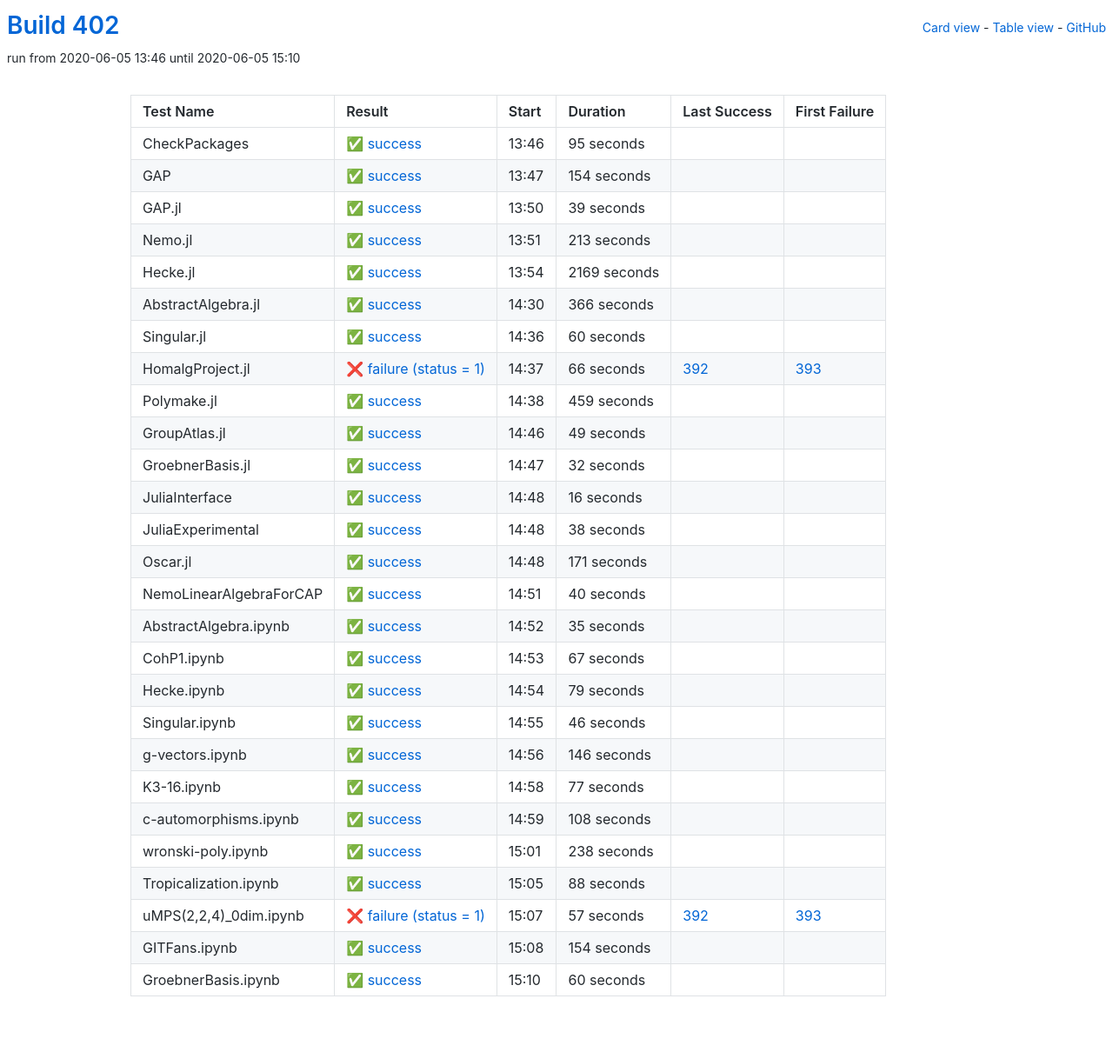
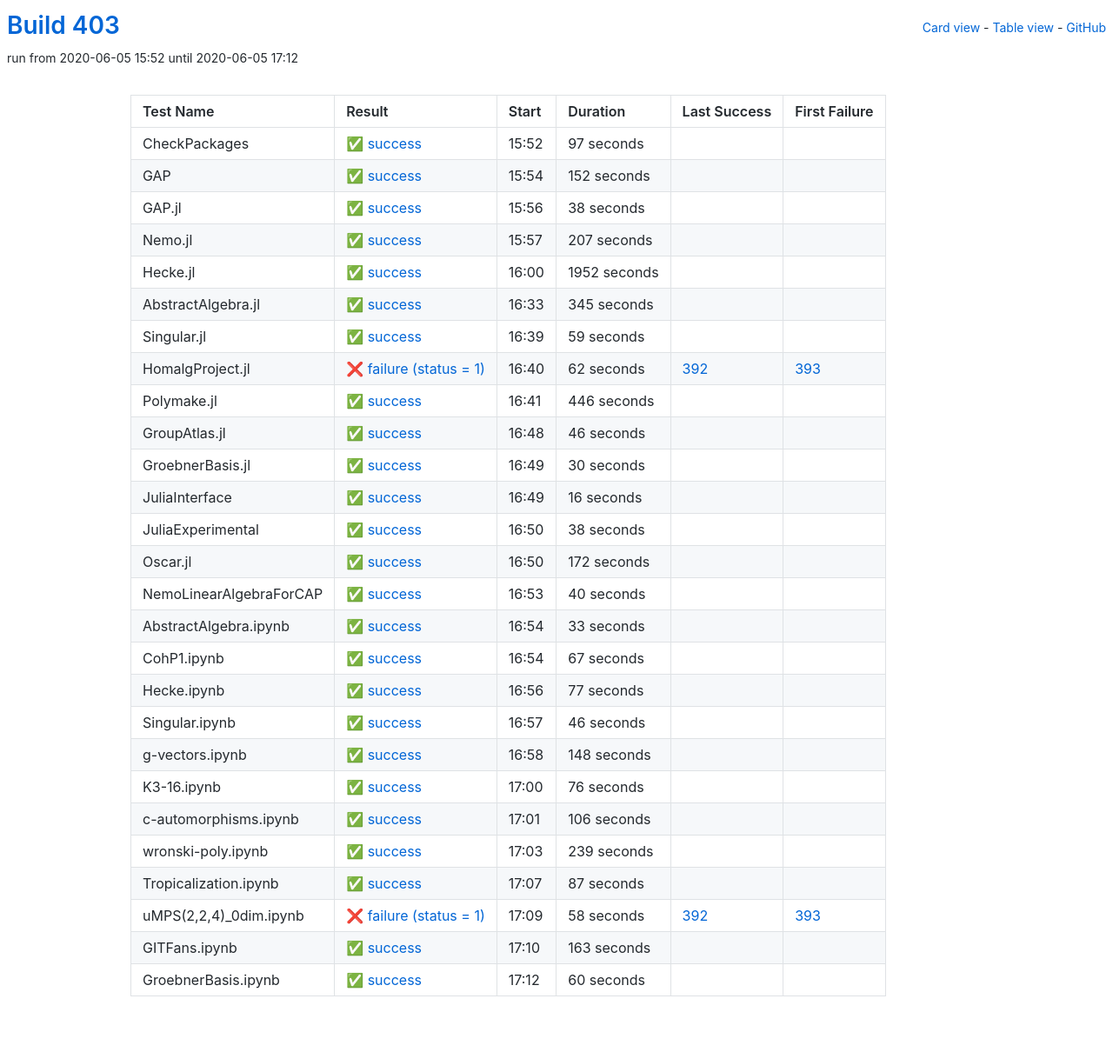
Before and after one commit to oscar-system/oscar-ci-status-1.4, a Jekyll site: the page built from table.html, in a window 1280 px wide. Shown: the whole page at 87% size. Built offline with Jekyll 4.4.1, drawn with Linux system fonts in a browser that asks for light colours.

Commit message:
Build 403

```diff
--- a/_data/ci.yml
+++ b/_data/ci.yml
@@ -1,137 +1,137 @@
-build: 402
-build_url: https://oscarci.mathematik.uni-kl.de/job/oscar-julia-1.4/402/
+build: 403
+build_url: https://oscarci.mathematik.uni-kl.de/job/oscar-julia-1.4/403/
 job: oscar-julia-1.4
 tests:
-- duration: 95
+- duration: 97
   exitcode: 0
   first_failure: false
   first_failure_url: null
   id: checkpackages
   last_success: false
   last_success_url: null
-  log: https://oscarci.mathematik.uni-kl.de/job/oscar-julia-1.4/402/artifact/logs/build-402/CheckPackages.log
+  log: https://oscarci.mathematik.uni-kl.de/job/oscar-julia-1.4/403/artifact/logs/build-403/CheckPackages.log
   name: CheckPackages
-  start: 2020-06-05 13:46
+  start: 2020-06-05 15:52
   status: success
   success: true
-- duration: 154
+- duration: 152
   exitcode: 0
   first_failure: false
   first_failure_url: null
   id: gap
   last_success: false
   last_success_url: null
-  log: https://oscarci.mathematik.uni-kl.de/job/oscar-julia-1.4/402/artifact/logs/build-402/GAP.log
+  log: https://oscarci.mathematik.uni-kl.de/job/oscar-julia-1.4/403/artifact/logs/build-403/GAP.log
   name: GAP
-  start: 2020-06-05 13:47
+  start: 2020-06-05 15:54
   status: success
   success: true
-- duration: 39
+- duration: 38
   exitcode: 0
   first_failure: false
   first_failure_url: null
   id: gap-jl
   last_success: false
   last_success_url: null
-  log: https://oscarci.mathematik.uni-kl.de/job/oscar-julia-1.4/402/artifact/logs/build-402/GAP.jl.log
+  log: https://oscarci.mathematik.uni-kl.de/job/oscar-julia-1.4/403/artifact/logs/build-403/GAP.jl.log
   name: GAP.jl
-  start: 2020-06-05 13:50
+  start: 2020-06-05 15:56
   status: success
   success: true
-- duration: 213
+- duration: 207
   exitcode: 0
   first_failure: false
   first_failure_url: null
   id: nemo-jl
   last_success: false
   last_success_url: null
-  log: https://oscarci.mathematik.uni-kl.de/job/oscar-julia-1.4/402/artifact/logs/build-402/Nemo.jl.log
+  log: https://oscarci.mathematik.uni-kl.de/job/oscar-julia-1.4/403/artifact/logs/build-403/Nemo.jl.log
   name: Nemo.jl
-  start: 2020-06-05 13:51
+  start: 2020-06-05 15:57
   status: success
   success: true
-- duration: 2169
+- duration: 1952
   exitcode: 0
   first_failure: false
   first_failure_url: null
   id: hecke-jl
   last_success: false
   last_success_url: null
-  log: https://oscarci.mathematik.uni-kl.de/job/oscar-julia-1.4/402/artifact/logs/build-402/Hecke.jl.log
+  log: https://oscarci.mathematik.uni-kl.de/job/oscar-julia-1.4/403/artifact/logs/build-403/Hecke.jl.log
   name: Hecke.jl
-  start: 2020-06-05 13:54
+  start: 2020-06-05 16:00
   status: success
   success: true
-- duration: 366
+- duration: 345
   exitcode: 0
   first_failure: false
   first_failure_url: null
   id: abstractalgebra-jl
   last_success: false
   last_success_url: null
-  log: https://oscarci.mathematik.uni-kl.de/job/oscar-julia-1.4/402/artifact/logs/build-402/AbstractAlgebra.jl.log
+  log: https://oscarci.mathematik.uni-kl.de/job/oscar-julia-1.4/403/artifact/logs/build-403/AbstractAlgebra.jl.log
   name: AbstractAlgebra.jl
-  start: 2020-06-05 14:30
+  start: 2020-06-05 16:33
   status: success
   success: true
-- duration: 60
+- duration: 59
   exitcode: 0
   first_failure: false
   first_failure_url: null
   id: singular-jl
   last_success: false
   last_success_url: null
-  log: https://oscarci.mathematik.uni-kl.de/job/oscar-julia-1.4/402/artifact/logs/build-402/Singular.jl.log
+  log: https://oscarci.mathematik.uni-kl.de/job/oscar-julia-1.4/403/artifact/logs/build-403/Singular.jl.log
   name: Singular.jl
-  start: 2020-06-05 14:36
+  start: 2020-06-05 16:39
   status: success
   success: true
-- duration: 66
+- duration: 62
   exitcode: 1
   first_failure: 393
   first_failure_url: https://oscarci.mathematik.uni-kl.de/job/oscar-julia-1.4/393/
   id: homalgproject-jl
   last_success: 392
   last_success_url: https://oscarci.mathematik.uni-kl.de/job/oscar-julia-1.4/392/
-  log: https://oscarci.mathematik.uni-kl.de/job/oscar-julia-1.4/402/artifact/logs/build-402/HomalgProject.jl.log
+  log: https://oscarci.mathematik.uni-kl.de/job/oscar-julia-1.4/403/artifact/logs/build-403/HomalgProject.jl.log
   name: HomalgProject.jl
-  start: 2020-06-05 14:37
+  start: 2020-06-05 16:40
   status: failure
   success: false
-- duration: 459
+- duration: 446
   exitcode: 0
   first_failure: false
   first_failure_url: null
   id: polymake-jl
   last_success: false
   last_success_url: null
-  log: https://oscarci.mathematik.uni-kl.de/job/oscar-julia-1.4/402/artifact/logs/build-402/Polymake.jl.log
+  log: https://oscarci.mathematik.uni-kl.de/job/oscar-julia-1.4/403/artifact/logs/build-403/Polymake.jl.log
   name: Polymake.jl
-  start: 2020-06-05 14:38
+  start: 2020-06-05 16:41
   status: success
   success: true
-- duration: 49
+- duration: 46
   exitcode: 0
   first_failure: false
   first_failure_url: null
   id: groupatlas-jl
   last_success: false
   last_success_url: null
-  log: https://oscarci.mathematik.uni-kl.de/job/oscar-julia-1.4/402/artifact/logs/build-402/GroupAtlas.jl.log
+  log: https://oscarci.mathematik.uni-kl.de/job/oscar-julia-1.4/403/artifact/logs/build-403/GroupAtlas.jl.log
   name: GroupAtlas.jl
-  start: 2020-06-05 14:46
+  start: 2020-06-05 16:48
   status: success
   success: true
-- duration: 32
+- duration: 30
   exitcode: 0
   first_failure: false
   first_failure_url: null
   id: groebnerbasis-jl
   last_success: false
   last_success_url: null
-  log: https://oscarci.mathematik.uni-kl.de/job/oscar-julia-1.4/402/artifact/logs/build-402/GroebnerBasis.jl.log
+  log: https://oscarci.mathematik.uni-kl.de/job/oscar-julia-1.4/403/artifact/logs/build-403/GroebnerBasis.jl.log
   name: GroebnerBasis.jl
-  start: 2020-06-05 14:47
+  start: 2020-06-05 16:49
   status: success
   success: true
 - duration: 16
@@ -141,9 +141,9 @@ tests:
   id: juliainterface
   last_success: false
   last_success_url: null
-  log: https://oscarci.mathematik.uni-kl.de/job/oscar-julia-1.4/402/artifact/logs/build-402/JuliaInterface.log
+  log: https://oscarci.mathematik.uni-kl.de/job/oscar-julia-1.4/403/artifact/logs/build-403/JuliaInterface.log
   name: JuliaInterface
-  start: 2020-06-05 14:48
+  start: 2020-06-05 16:49
   status: success
   success: true
 - duration: 38
@@ -153,21 +153,21 @@ tests:
   id: juliaexperimental
   last_success: false
   last_success_url: null
-  log: https://oscarci.mathematik.uni-kl.de/job/oscar-julia-1.4/402/artifact/logs/build-402/JuliaExperimental.log
+  log: https://oscarci.mathematik.uni-kl.de/job/oscar-julia-1.4/403/artifact/logs/build-403/JuliaExperimental.log
   name: JuliaExperimental
-  start: 2020-06-05 14:48
+  start: 2020-06-05 16:50
   status: success
   success: true
-- duration: 171
+- duration: 172
   exitcode: 0
   first_failure: false
   first_failure_url: null
   id: oscar-jl
   last_success: false
   last_success_url: null
-  log: https://oscarci.mathematik.uni-kl.de/job/oscar-julia-1.4/402/artifact/logs/build-402/Oscar.jl.log
+  log: https://oscarci.mathematik.uni-kl.de/job/oscar-julia-1.4/403/artifact/logs/build-403/Oscar.jl.log
   name: Oscar.jl
-  start: 2020-06-05 14:48
+  start: 2020-06-05 16:50
   status: success
   success: true
 - duration: 40
@@ -177,21 +177,21 @@ tests:
   id: nemolinearalgebraforcap
   last_success: false
   last_success_url: null
-  log: https://oscarci.mathematik.uni-kl.de/job/oscar-julia-1.4/402/artifact/logs/build-402/NemoLinearAlgebraForCAP.log
+  log: https://oscarci.mathematik.uni-kl.de/job/oscar-julia-1.4/403/artifact/logs/build-403/NemoLinearAlgebraForCAP.log
   name: NemoLinearAlgebraForCAP
-  start: 2020-06-05 14:51
+  start: 2020-06-05 16:53
   status: success
   success: true
-- duration: 35
+- duration: 33
   exitcode: 0
   first_failure: false
   first_failure_url: null
   id: abstractalgebra-ipynb
   last_success: false
   last_success_url: null
-  log: https://oscarci.mathematik.uni-kl.de/job/oscar-julia-1.4/402/artifact/logs/build-402/AbstractAlgebra.ipynb.log
+  log: https://oscarci.mathematik.uni-kl.de/job/oscar-julia-1.4/403/artifact/logs/build-403/AbstractAlgebra.ipynb.log
   name: AbstractAlgebra.ipynb
-  start: 2020-06-05 14:52
+  start: 2020-06-05 16:54
   status: success
   success: true
 - duration: 67
@@ -201,21 +201,21 @@ tests:
   id: cohp1-ipynb
   last_success: false
   last_success_url: null
-  log: https://oscarci.mathematik.uni-kl.de/job/oscar-julia-1.4/402/artifact/logs/build-402/CohP1.ipynb.log
+  log: https://oscarci.mathematik.uni-kl.de/job/oscar-julia-1.4/403/artifact/logs/build-403/CohP1.ipynb.log
   name: CohP1.ipynb
-  start: 2020-06-05 14:53
+  start: 2020-06-05 16:54
   status: success
   success: true
-- duration: 79
+- duration: 77
   exitcode: 0
   first_failure: false
   first_failure_url: null
   id: hecke-ipynb
   last_success: false
   last_success_url: null
-  log: https://oscarci.mathematik.uni-kl.de/job/oscar-julia-1.4/402/artifact/logs/build-402/Hecke.ipynb.log
+  log: https://oscarci.mathematik.uni-kl.de/job/oscar-julia-1.4/403/artifact/logs/build-403/Hecke.ipynb.log
   name: Hecke.ipynb
-  start: 2020-06-05 14:54
+  start: 2020-06-05 16:56
   status: success
   success: true
 - duration: 46
@@ -225,93 +225,93 @@ tests:
   id: singular-ipynb
   last_success: false
   last_success_url: null
-  log: https://oscarci.mathematik.uni-kl.de/job/oscar-julia-1.4/402/artifact/logs/build-402/Singular.ipynb.log
+  log: https://oscarci.mathematik.uni-kl.de/job/oscar-julia-1.4/403/artifact/logs/build-403/Singular.ipynb.log
   name: Singular.ipynb
-  start: 2020-06-05 14:55
+  start: 2020-06-05 16:57
   status: success
   success: true
-- duration: 146
+- duration: 148
   exitcode: 0
   first_failure: false
   first_failure_url: null
   id: g-vectors-ipynb
   last_success: false
   last_success_url: null
-  log: https://oscarci.mathematik.uni-kl.de/job/oscar-julia-1.4/402/artifact/logs/build-402/g-vectors.ipynb.log
+  log: https://oscarci.mathematik.uni-kl.de/job/oscar-julia-1.4/403/artifact/logs/build-403/g-vectors.ipynb.log
   name: g-vectors.ipynb
-  start: 2020-06-05 14:56
+  start: 2020-06-05 16:58
   status: success
   success: true
-- duration: 77
+- duration: 76
   exitcode: 0
   first_failure: false
   first_failure_url: null
   id: k3-16-ipynb
   last_success: false
   last_success_url: null
-  log: https://oscarci.mathematik.uni-kl.de/job/oscar-julia-1.4/402/artifact/logs/build-402/K3-16.ipynb.log
+  log: https://oscarci.mathematik.uni-kl.de/job/oscar-julia-1.4/403/artifact/logs/build-403/K3-16.ipynb.log
   name: K3-16.ipynb
-  start: 2020-06-05 14:58
+  start: 2020-06-05 17:00
   status: success
   success: true
-- duration: 108
+- duration: 106
   exitcode: 0
   first_failure: false
   first_failure_url: null
   id: c-automorphisms-ipynb
   last_success: false
   last_success_url: null
-  log: https://oscarci.mathematik.uni-kl.de/job/oscar-julia-1.4/402/artifact/logs/build-402/c-automorphisms.ipynb.log
+  log: https://oscarci.mathematik.uni-kl.de/job/oscar-julia-1.4/403/artifact/logs/build-403/c-automorphisms.ipynb.log
   name: c-automorphisms.ipynb
-  start: 2020-06-05 14:59
+  start: 2020-06-05 17:01
   status: success
   success: true
-- duration: 238
+- duration: 239
   exitcode: 0
   first_failure: false
   first_failure_url: null
   id: wronski-poly-ipynb
   last_success: false
   last_success_url: null
-  log: https://oscarci.mathematik.uni-kl.de/job/oscar-julia-1.4/402/artifact/logs/build-402/wronski-poly.ipynb.log
+  log: https://oscarci.mathematik.uni-kl.de/job/oscar-julia-1.4/403/artifact/logs/build-403/wronski-poly.ipynb.log
   name: wronski-poly.ipynb
-  start: 2020-06-05 15:01
+  start: 2020-06-05 17:03
   status: success
   success: true
-- duration: 88
+- duration: 87
   exitcode: 0
   first_failure: false
   first_failure_url: null
   id: tropicalization-ipynb
   last_success: false
   last_success_url: null
-  log: https://oscarci.mathematik.uni-kl.de/job/oscar-julia-1.4/402/artifact/logs/build-402/Tropicalization.ipynb.log
+  log: https://oscarci.mathematik.uni-kl.de/job/oscar-julia-1.4/403/artifact/logs/build-403/Tropicalization.ipynb.log
   name: Tropicalization.ipynb
-  start: 2020-06-05 15:05
+  start: 2020-06-05 17:07
   status: success
   success: true
-- duration: 57
+- duration: 58
   exitcode: 1
   first_failure: 393
   first_failure_url: https://oscarci.mathematik.uni-kl.de/job/oscar-julia-1.4/393/
   id: umps-2-2-4-0dim-ipynb
   last_success: 392
   last_success_url: https://oscarci.mathematik.uni-kl.de/job/oscar-julia-1.4/392/
-  log: https://oscarci.mathematik.uni-kl.de/job/oscar-julia-1.4/402/artifact/logs/build-402/uMPS-2-2-4-_0dim.ipynb.log
+  log: https://oscarci.mathematik.uni-kl.de/job/oscar-julia-1.4/403/artifact/logs/build-403/uMPS-2-2-4-_0dim.ipynb.log
   name: uMPS(2,2,4)_0dim.ipynb
-  start: 2020-06-05 15:07
+  start: 2020-06-05 17:09
   status: failure
   success: false
-- duration: 154
+- duration: 163
   exitcode: 0
   first_failure: false
   first_failure_url: null
   id: gitfans-ipynb
   last_success: false
   last_success_url: null
-  log: https://oscarci.mathematik.uni-kl.de/job/oscar-julia-1.4/402/artifact/logs/build-402/GITFans.ipynb.log
+  log: https://oscarci.mathematik.uni-kl.de/job/oscar-julia-1.4/403/artifact/logs/build-403/GITFans.ipynb.log
   name: GITFans.ipynb
-  start: 2020-06-05 15:08
+  start: 2020-06-05 17:10
   status: success
   success: true
 - duration: 60
@@ -321,8 +321,8 @@ tests:
   id: groebnerbasis-ipynb
   last_success: false
   last_success_url: null
-  log: https://oscarci.mathematik.uni-kl.de/job/oscar-julia-1.4/402/artifact/logs/build-402/GroebnerBasis.ipynb.log
+  log: https://oscarci.mathematik.uni-kl.de/job/oscar-julia-1.4/403/artifact/logs/build-403/GroebnerBasis.ipynb.log
   name: GroebnerBasis.ipynb
-  start: 2020-06-05 15:10
+  start: 2020-06-05 17:12
   status: success
   success: true
```
Also changed, not shown: README.md.
